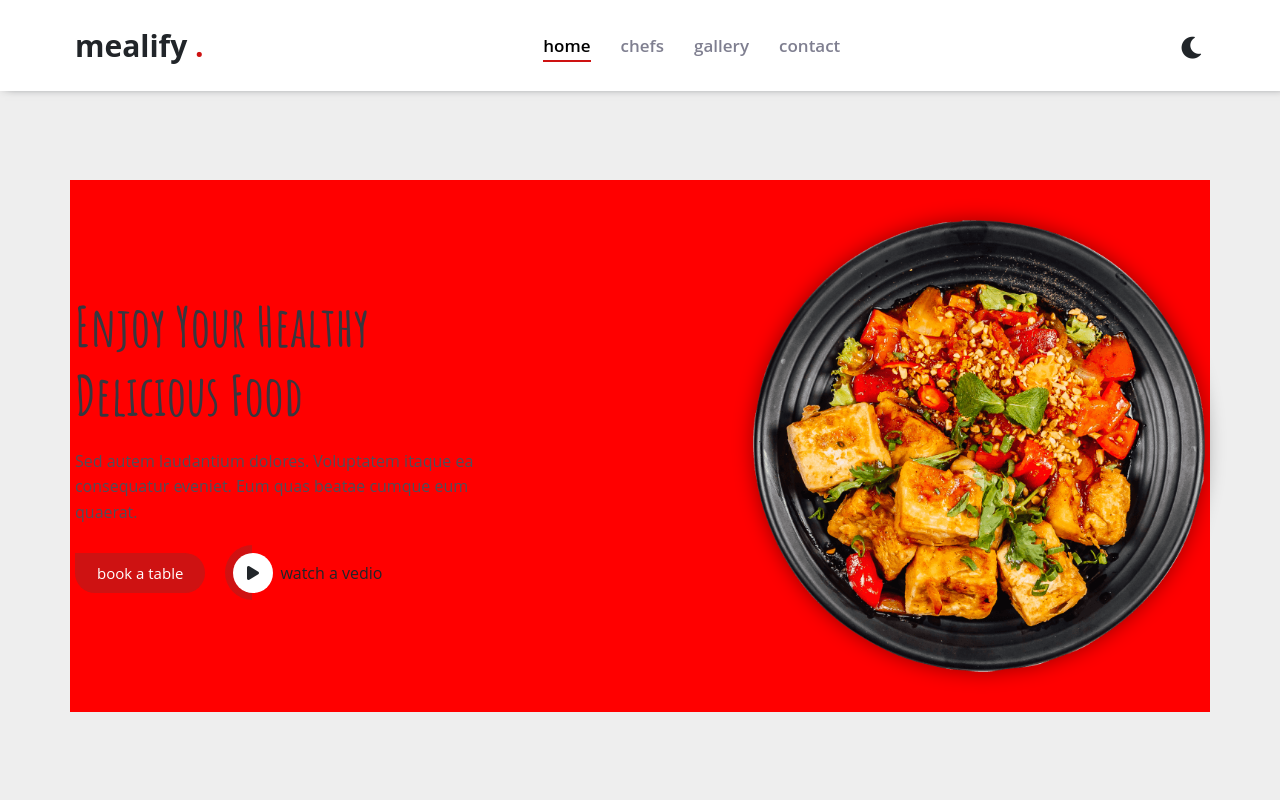
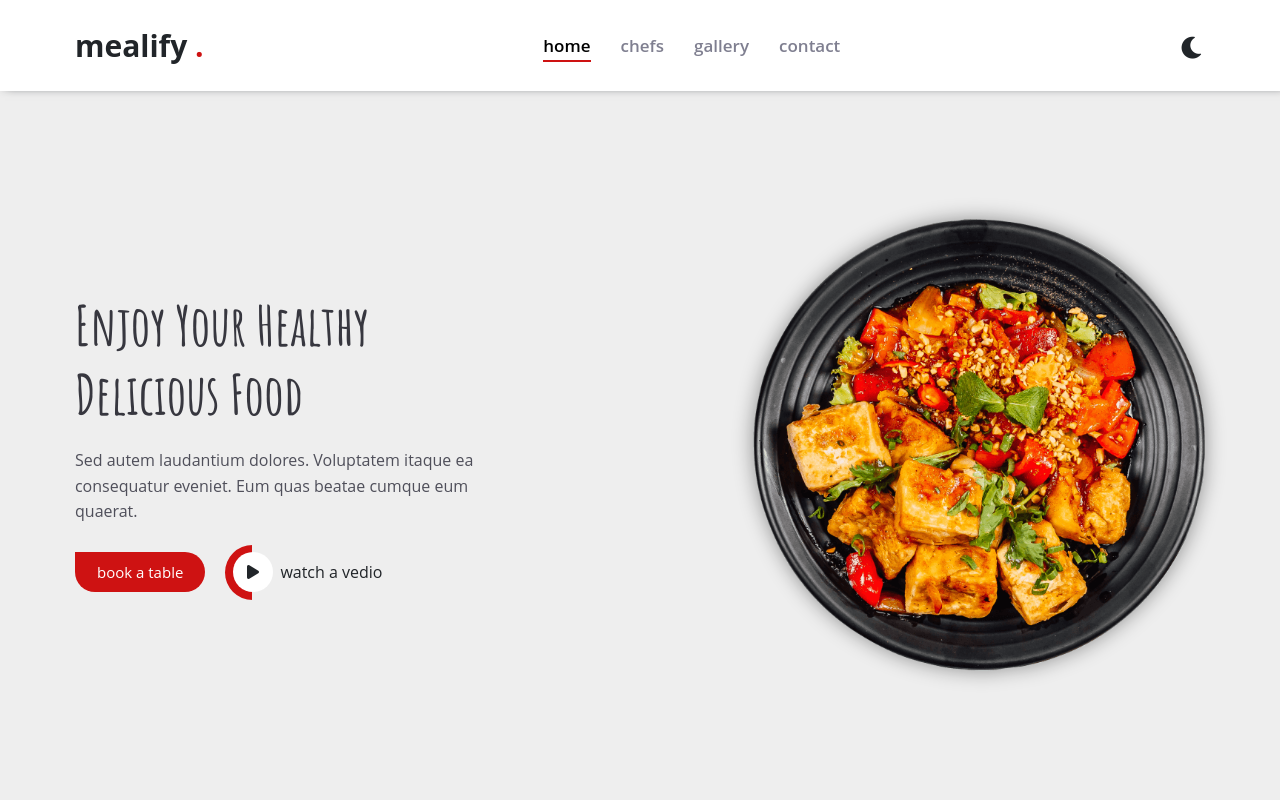
Before and after one commit to abdonaser/MealiFy, a plain HTML site: page index.html in a window 1280 px wide. Shown: the top 800 px of the page. Drawn offline with Linux system fonts and the light colour scheme; files whose address does not match are found by name.

Commit message:
second commit

```diff
--- a/styles/style.css
+++ b/styles/style.css
@@ -336,8 +336,8 @@ header .container {
   flex-wrap: wrap;
   justify-content: space-between;
   align-items: center;
-  margin-top: 91px;
-  background-color: red;
+  margin-top: 90px;
+
 }
 
 header .container>* {
```
